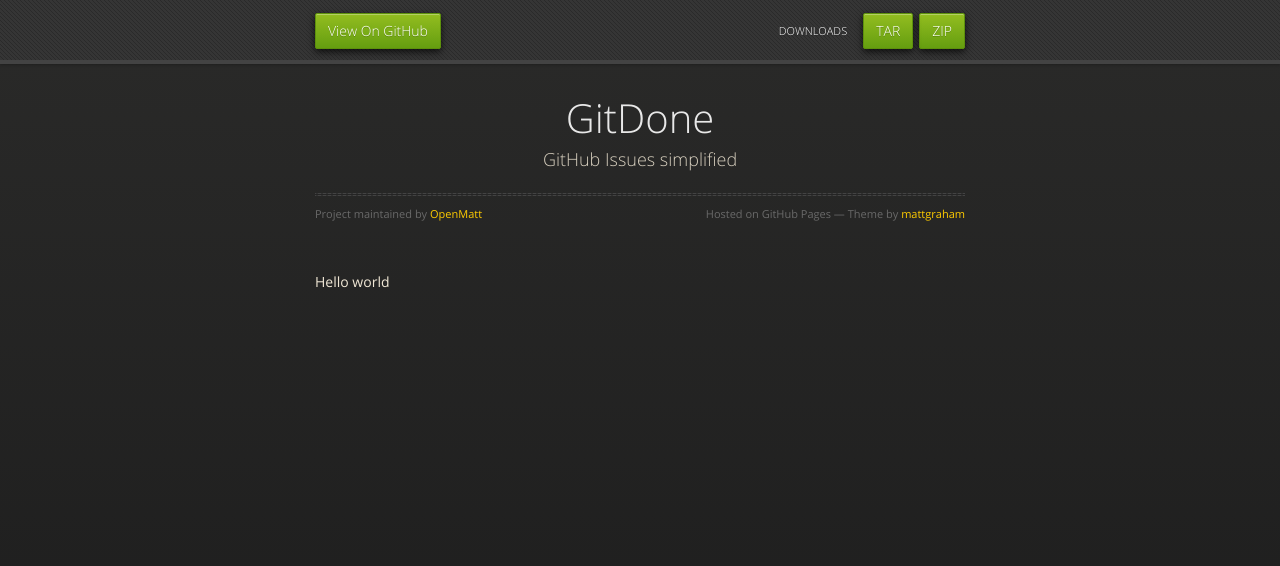
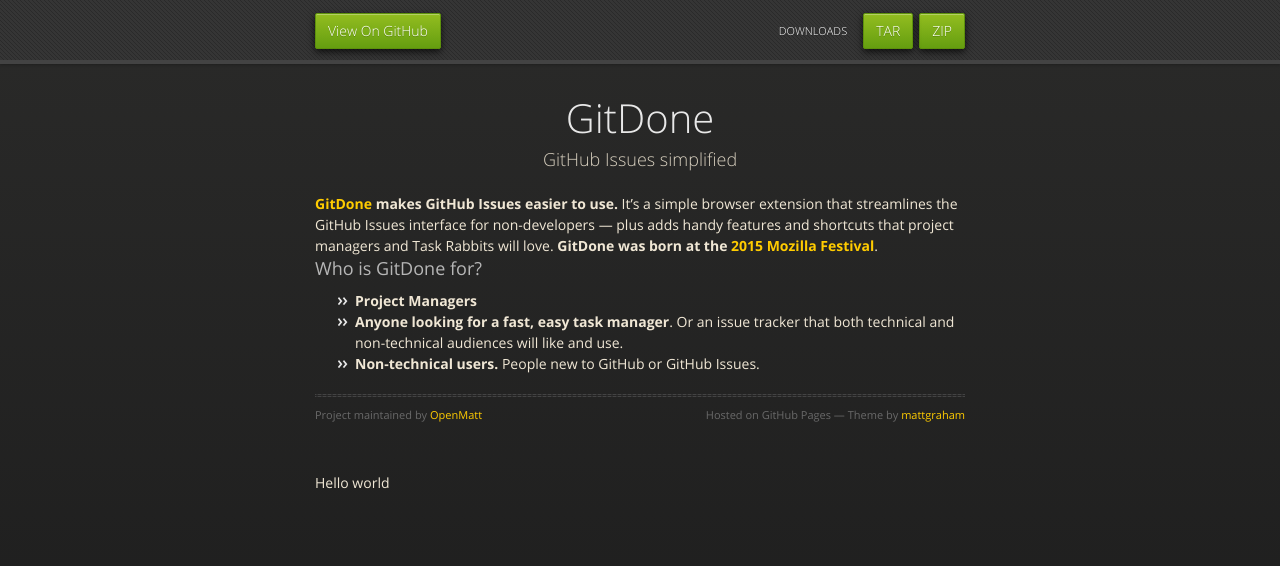
Before and after one commit to OpenMatt/GitDone, a plain HTML site: page index.html in a window 1280 px wide. Drawn offline with nearby package versions, Linux system fonts and the light colour scheme.

Commit message:
Update index.html

```diff
--- a/index.html
+++ b/index.html
@@ -33,6 +33,15 @@
         <div id="title">
           <h1>GitDone</h1>
           <p>GitHub Issues simplified</p>
+          <strong><a href="https://github.com/OpenMatt/GitDone">GitDone</a> makes GitHub Issues easier to use. </strong>It’s a simple browser extension that streamlines the GitHub Issues interface for non-developers — plus adds handy features and shortcuts that project managers and Task Rabbits will love.
+
+<strong>GitDone was born at the <a href="https://2015.mozillafestival.org/">2015 Mozilla Festival</a></strong>.
+<h3>Who is GitDone for?</h3>
+<ul>
+	<li><strong>Project Managers</strong></li>
+	<li><strong>Anyone looking for a fast, easy task manager</strong>. Or an issue tracker that both technical and non-technical audiences will like and use.</li>
+	<li><strong>Non-technical users.</strong> People new to GitHub or GitHub Issues.</li>
+</ul>
           <hr>
           <span class="credits left">Project maintained by <a href="https://github.com/OpenMatt">OpenMatt</a></span>
           <span class="credits right">Hosted on GitHub Pages &mdash; Theme by <a href="https://twitter.com/michigangraham">mattgraham</a></span>
```
